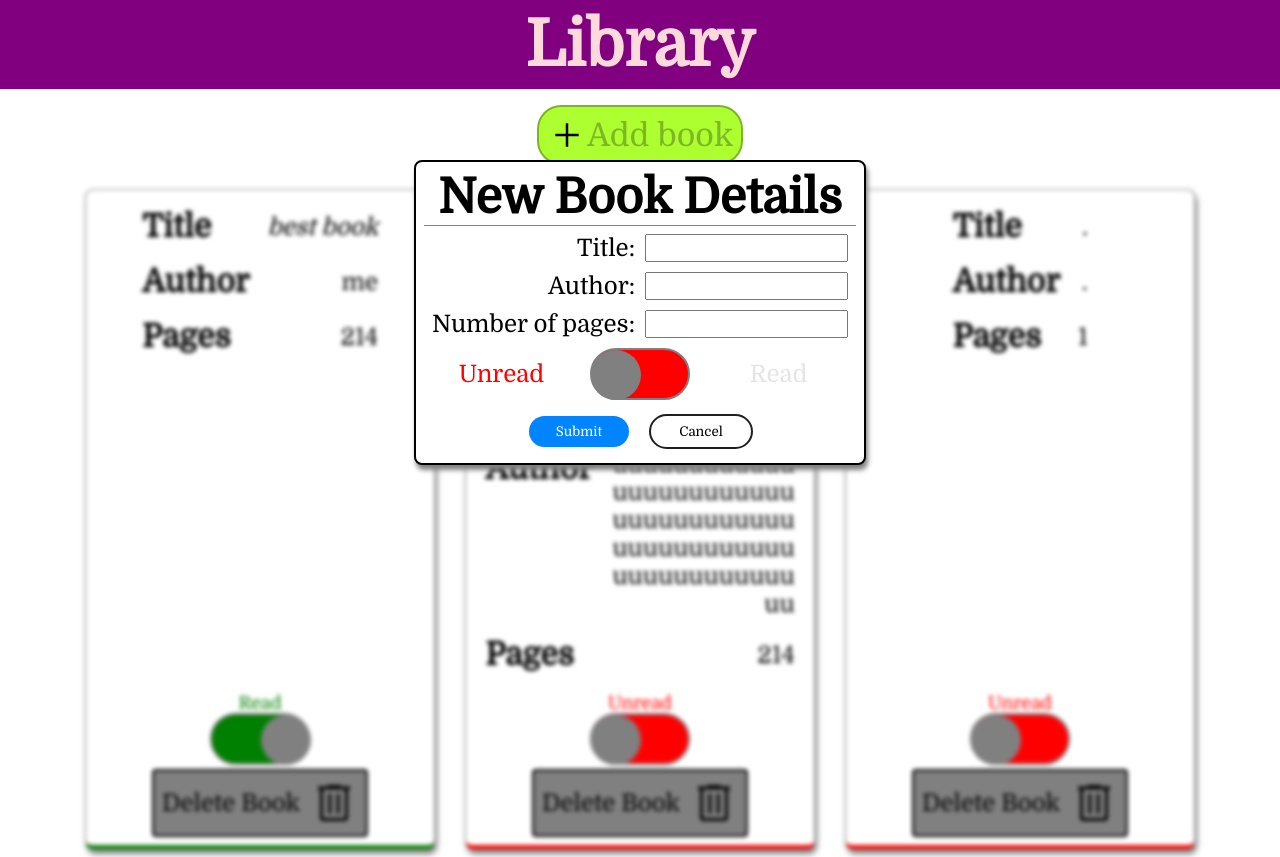
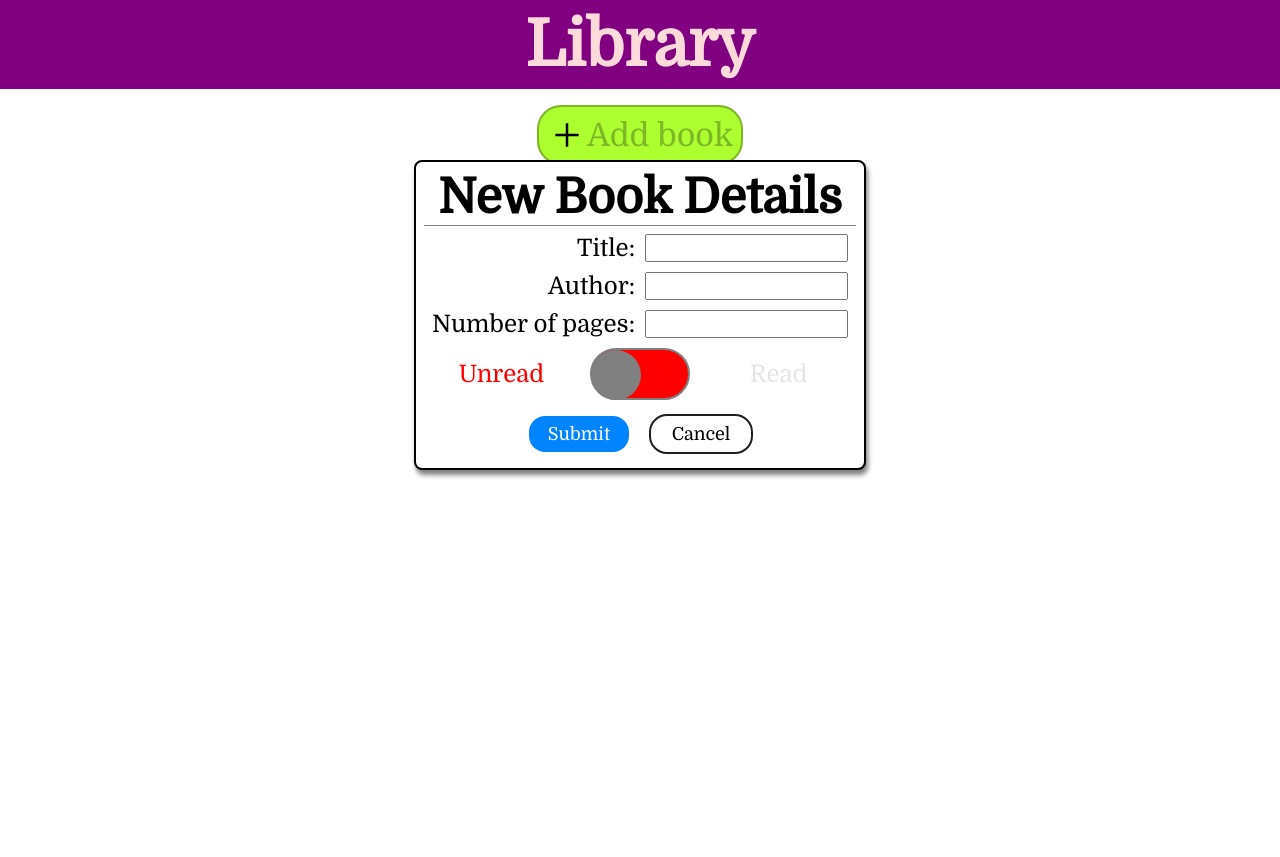
Before and after one commit to snaeem3/library, a website: page index.html in a window 1280 px wide. After the commit the page ends 800 px from the top, so only its background shows below. Drawn offline with Linux system fonts and the light colour scheme.

Commit message:
Clean up unneccesary code and comment out example books

```diff
--- a/script.js
+++ b/script.js
@@ -61,7 +61,7 @@ function displayLibrary() {
   // Loop through each book in library
   let index = 0;
   myLibrary.forEach((book) => {
-    console.log(index);
+    // console.log(index);
 
     // Create book elements
     const bookDiv = document.createElement('div');
@@ -140,7 +140,6 @@ function displayLibrary() {
     readContainer.appendChild(readLabel);
     readContainer.appendChild(deleteBtn);
     bookDiv.appendChild(readContainer);
-    // bookDiv.appendChild(deleteBtn);
     contentDiv.appendChild(bookDiv);
     index += 1;
   });
@@ -157,16 +156,15 @@ function deleteBook(libraryIndex) {
 }
 
 displayLibrary();
-console.log(myLibrary);
-const book1 = new Book('best book', 'me', 214, true);
-const book2 = new Book(
-  'wwwwwwwwwwwwwwwwwwwwwwwwwwwwwwwwwwwwwwwwwwwwwwwwwwwwwwwwwwww',
-  'uuuuuuuuuuuuuuuuuuuuuuuuuuuuuuuuuuuuuuuuuuuuuuuuuuuuuuuuuuuuuu',
-  214,
-  false
-);
-const book3 = new Book('.', '.', 1, false);
-addBookToLibrary(book1);
-addBookToLibrary(book2);
-addBookToLibrary(book3);
-console.log(myLibrary);
+
+// const book1 = new Book('best book', 'me', 214, true);
+// const book2 = new Book(
+//   'wwwwwwwwwwwwwwwwwwwwwwwwwwwwwwwwwwwwwwwwwwwwwwwwwwwwwwwwwwww',
+//   'uuuuuuuuuuuuuuuuuuuuuuuuuuuuuuuuuuuuuuuuuuuuuuuuuuuuuuuuuuuuuu',
+//   214,
+//   false
+// );
+// const book3 = new Book('.', '.', 1, false);
+// addBookToLibrary(book1);
+// addBookToLibrary(book2);
+// addBookToLibrary(book3);
--- a/styles.css
+++ b/styles.css
@@ -136,7 +136,7 @@ input[type=checkbox]:checked ~ #read{
 #newBookForm button {
     padding: var(--section-padding);
     margin: var(--section-margin);
-    /* border: 1px solid gray; */
+    font-size: 18px;
     border-radius: 16px;
     width: 100px;
 }
@@ -157,8 +157,6 @@ input[type=checkbox]:checked ~ #read{
     justify-items: center;
     column-gap: 30px;
     row-gap: 30px;
-    /* background: rgb(255, 217, 0); */
-    /* width: 100%; */
     padding: var(--section-padding);
     filter: blur(2px);
 }
@@ -242,16 +240,9 @@ tr:first-child td {
     height: 50px;
     border-radius: 50%;
     background-color: gray;
-    /* top: 1px; */
     left: -1px;
     transition:  all 0.5s;
 }
-
-/* Toggle text
-p {
-    font-family: Arial, Helvetica, sans-serif;
-    font-weight: bold;
-} */
 
 /* Checkbox checked effect */
 .checkbox:checked + .toggle::after {
```
Also changed, not shown: index.html (+0 -5 lines).
